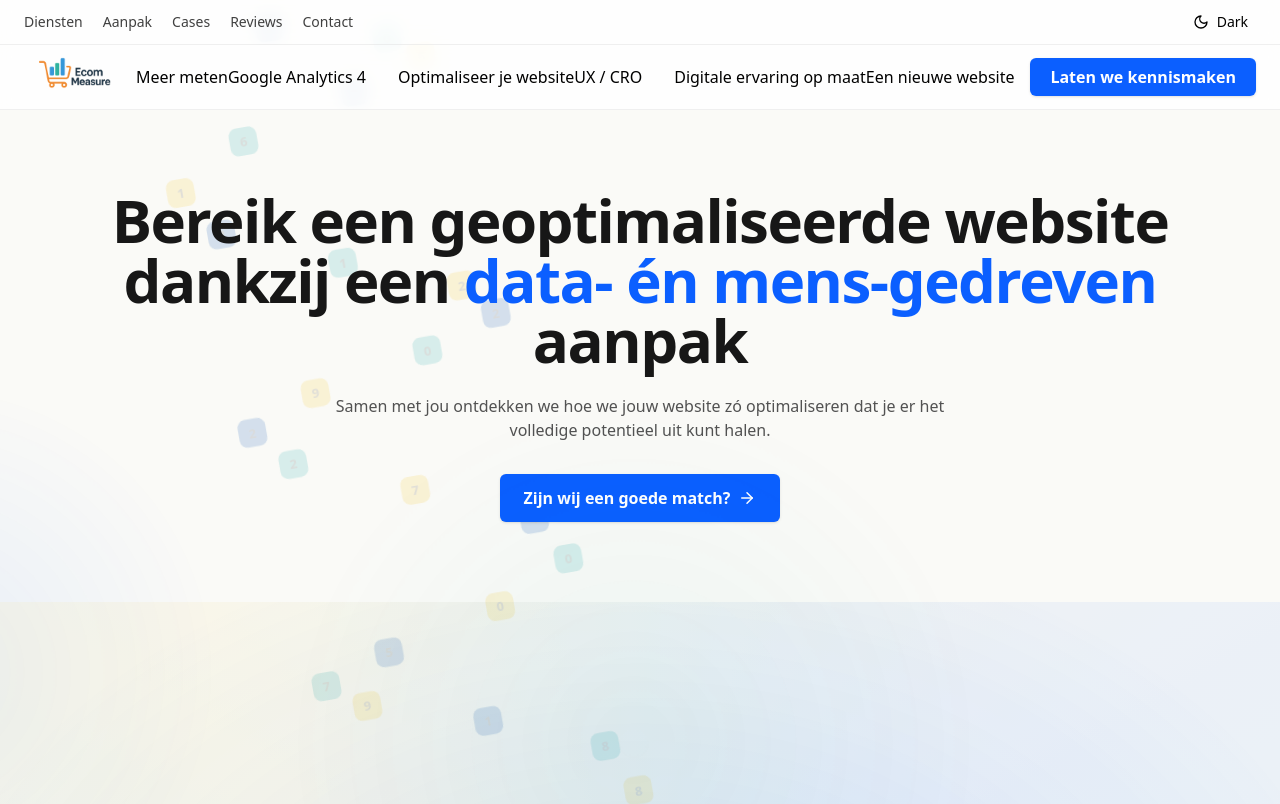
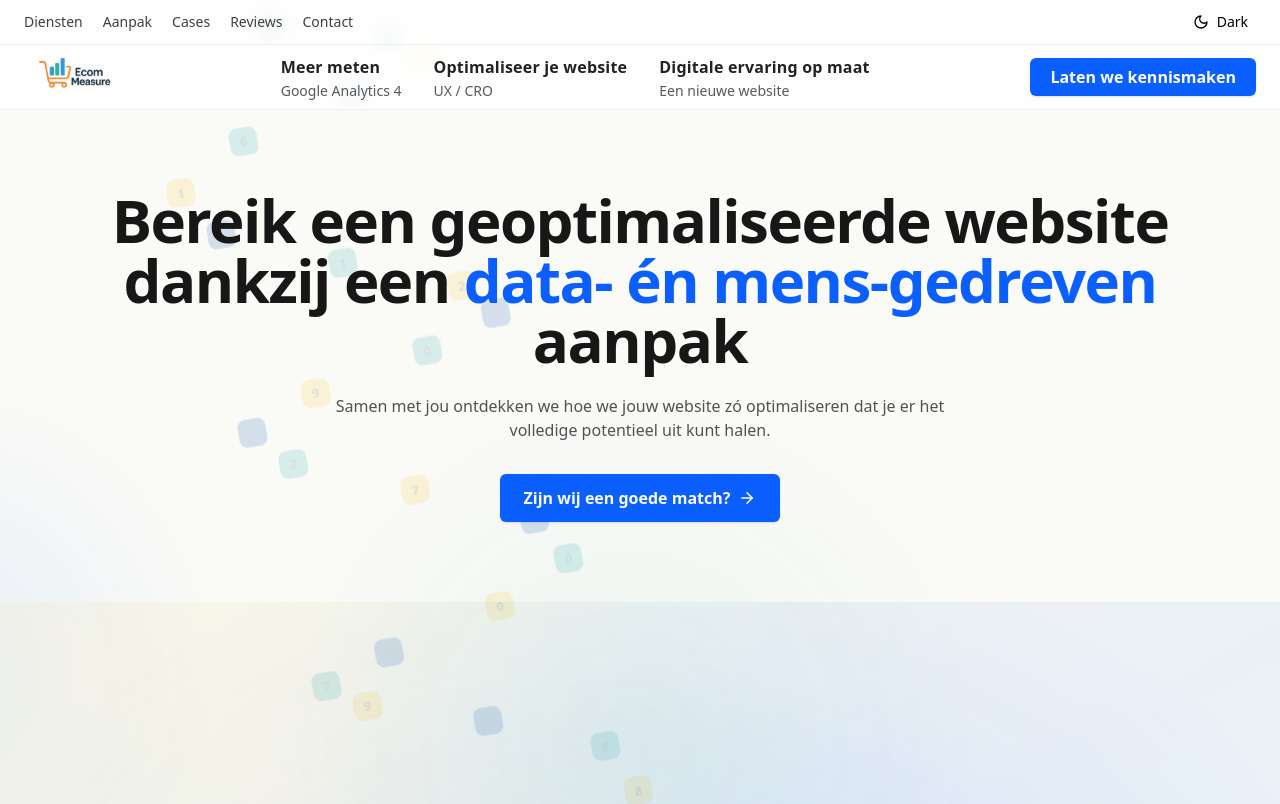
Before and after one commit to ProjectBibo/EcomMeasure3, a React (Vite) app: page / in a window 1280 px wide. Shown: the top 804 px of the page. Built offline with nearby package versions, Linux system fonts and the light colour scheme.

Commit message:
Update index.css

```diff
--- a/src/index.css
+++ b/src/index.css
@@ -2,7 +2,12 @@
 @tailwind components;
 @tailwind utilities;
 
-/* Portal layers */
+/* ===== Zachte kleurtransitie bij togglen (optioneel) ===== */
+.theme-transition * {
+  transition: background-color 200ms, color 200ms, border-color 200ms, fill 200ms, stroke 200ms;
+}
+
+/* ===== Portal layers (ScrollyPortal) ===== */
 .portal-layer {
   position: fixed;
   inset: 0;
@@ -22,7 +27,7 @@
   will-change: transform, background, opacity;
 }
 
-/* Progress rail */
+/* ===== Progress rail (rechts) ===== */
 .progress-rail {
   pointer-events: none;
   position: fixed;
@@ -48,7 +53,8 @@
 .dark .progress-bar {
   background-color: rgba(255,255,255,0.5);
 }
-/* Link underline animatie */
+
+/* ===== Top-bar link underline animatie ===== */
 .nav-underline {
   position: relative;
   text-decoration: none;
@@ -64,7 +70,7 @@
 }
 .nav-underline:hover::after { width: 100%; }
 
-/* Pill links (diensten-cluster) */
+/* ===== Pill links (alternatief cluster-stijl, optioneel) ===== */
 .pill-link {
   display: inline-flex;
   align-items: center;
@@ -86,10 +92,55 @@
   filter: brightness(0.98);
 }
 
-/* Kleine hover lift voor CTA */
+/* ===== Diensten-kolommen (bottom bar) ===== */
+.svc-col {
+  display: grid;
+  align-content: center;
+  gap: .2rem;
+}
+.svc-head {
+  font-weight: 700;
+  letter-spacing: .2px;
+  color: color-mix(in oklab, #0a0a0a 90%, transparent);
+  text-decoration: none;
+}
+.dark .svc-head {
+  color: color-mix(in oklab, #ffffff 92%, transparent);
+}
+.svc-sub {
+  font-size: .875rem;
+  line-height: 1.15;
+  text-decoration: none;
+  color: color-mix(in oklab, #0a0a0a 75%, transparent);
+  opacity: .9;
+}
+.dark .svc-sub {
+  color: color-mix(in oklab, #ffffff 80%, transparent);
+  opacity: .9;
+}
+.svc-sub:hover,
+.svc-head:hover {
+  filter: brightness(0.98);
+}
+
+/* ===== Mobile varianten (horizontale scroller) ===== */
+.svc-col-mobile {
+  display: grid;
+  gap: .15rem;
+  padding: .35rem .6rem;
+  border-radius: 10px;
+  background: color-mix(in oklab, #000 4%, transparent);
+  border: 1px solid color-mix(in oklab, #000 8%, transparent);
+}
+.dark .svc-col-mobile {
+  background: color-mix(in oklab, #fff 6%, transparent);
+  border-color: color-mix(in oklab, #fff 14%, transparent);
+}
+
+/* ===== Kleine hover lift voor CTA ===== */
 .hover-lift { transform: translateY(0); }
 .hover-lift:hover { transform: translateY(-1px); }
 
-/* Verberg lelijke mobile scrollbars voor cluster */
+/* ===== Verberg lelijke mobile scrollbars ===== */
 .no-scrollbar::-webkit-scrollbar { display: none; }
 .no-scrollbar { -ms-overflow-style: none; scrollbar-width: none; }
```
